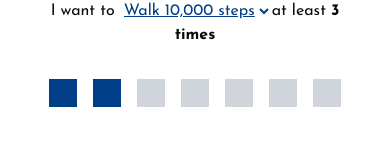
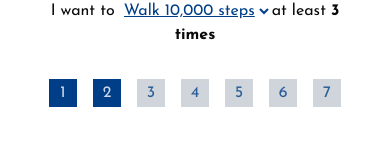
Before and after one commit to jovanmedford/whatdididothismonth-app, a Next.js app: page / in a window 390 px wide. Shown: the part 297-442 px from the top of the page. Built offline with nearby package versions, Linux system fonts and the light colour scheme.

Commit message:
chore: disable future days, clean up mobile stack, add date numbers

```diff
--- a/app/_components/homepage-demo/homepage-demo.tsx
+++ b/app/_components/homepage-demo/homepage-demo.tsx
@@ -31,7 +31,7 @@ export function HomePageDemo() {
         </form>
         <div>
             <div className="flex gap-4 w-fit mx-auto mt-8" >
-                {SQUARES.map((day) => <Square key={day} isChecked={current.successes.has(day)} isReached={isReached} onChange={() => handleToggle(day)} />)}
+                {SQUARES.map((day) => <Square key={day} day={day} isChecked={current.successes.has(day)} isReached={isReached} onChange={() => handleToggle(day)} />)}
             </div>
         </div>
     </div>)
--- a/app/_components/square/square.tsx
+++ b/app/_components/square/square.tsx
@@ -10,6 +10,7 @@ export default function Square({
     isReached = false,
     onChange = () => console.log("CLICKED"),
     disabled = false,
+    day
 }: SquareProps) {
     const prevReached = useRef(isReached);
     const [isBooping, setIsBooping] = useState(false);
@@ -28,7 +29,8 @@ export default function Square({
                 "background-transition block cursor-pointer focus:outline-2 checkbox-parent size-7",
                 getBackgroundColor(isChecked, isReached),
                 className,
-                isBooping && "boop-animation"
+                isBooping && "boop-animation",
+                disabled && "opacity-30"
             )}
             onAnimationEnd={() => setIsBooping(false)}
         >
@@ -40,20 +42,21 @@ export default function Square({
                 readOnly={!!onChange}
                 disabled={disabled}
             />
+            <span className={clsx("flex items-center justify-center h-full")}>{!disabled ? day : null}</span>
         </label>
     );
 }
 
 function getBackgroundColor(isChecked: boolean, isReached?: boolean) {
     if (isReached && isChecked) {
-        return "bg-reached hover:bg-reached/80";
+        return "bg-reached text-white hover:bg-reached/80";
     }
 
     if (isChecked) {
-        return "bg-primary-400 hover:bg-primary-400/80";
+        return "bg-primary-400 text-white/80 hover:bg-primary-400/80";
     }
 
-    return "bg-muted hover:bg-muted/80";
+    return "bg-muted text-primary-400/80 hover:bg-muted/80";
 }
 
 interface SquareProps {
@@ -61,5 +64,6 @@ interface SquareProps {
     className?: string;
     isChecked?: boolean;
     isReached?: boolean;
+    day: number
     onChange?: (event: React.ChangeEvent<HTMLInputElement>) => void;
 }
--- a/app/_components/success-square/success-square.tsx
+++ b/app/_components/success-square/success-square.tsx
@@ -8,7 +8,7 @@ import { toast } from "../toast/store";
 /**
  * Thin wrapper around Square that fires addSuccess and deleteSuccess on click, depending on the current state of the square.
  */
-export function SuccessSquare({ activityLogId, day, initialChecked, isReached, className }: SuccessSquareProps) {
+export function SuccessSquare({ activityLogId, day, initialChecked, isReached, className, disabled }: SuccessSquareProps) {
     const [checked, setChecked] = useState(initialChecked)
     const [optimisticChecked, setOptimisticChecked] = useOptimistic(checked)
     const [isPending, startTransition] = useTransition()
@@ -34,13 +34,14 @@ export function SuccessSquare({ activityLogId, day, initialChecked, isReached, c
     }
 
     return (
-        <Square className={className} isChecked={optimisticChecked} isReached={isReached} onChange={handleToggle} disabled={isPending} />
+        <Square className={className} day={day} isChecked={optimisticChecked} isReached={isReached} onChange={handleToggle} disabled={isPending || disabled} />
     )
 }
 
 
 interface SuccessSquareProps {
     className?: string
+    disabled?: boolean
     activityLogId: string
     day: number
     initialChecked: boolean
--- a/app/calendar/calendar-stack.tsx
+++ b/app/calendar/calendar-stack.tsx
@@ -1,11 +1,16 @@
+"use client"
 import { CalendarViewProps } from "@/lib/types";
 import { SuccessSquare } from "../_components/success-square";
 import { EditActivityLogButton } from "../_components/edit-activity-log-button";
 import { CalendarCheckbox } from "../_components/calendar";
 import { CalendarLabel } from "./calendar-label";
 import { getReachedStatus } from "@/lib/util";
+import { useCalendarDate } from "./date-provider";
+import { getToday, isDayDisabled } from "./status-helpers";
 
 export default function CalendarStack({ logs, days }: CalendarViewProps) {
+    const { year, month } = useCalendarDate()
+    const today = getToday()
     return (
         <div className="flex flex-col gap-12 mb-8">
             {logs.map(log => (
@@ -17,8 +22,8 @@ export default function CalendarStack({ logs, days }: CalendarViewProps) {
                         </div>
                         <EditActivityLogButton log={log} />
                     </div>
-                    <div className="grid grid-cols-7 gap-y-2 mt-2">
-                        {days.map((day) => <SuccessSquare key={day} activityLogId={log.id} day={day} initialChecked={log.successes.includes(day)} isReached={getReachedStatus(log)} />)}
+                    <div className="grid grid-cols-7 gap-2 gap-y-4 mt-2">
+                        {days.map((day) => <SuccessSquare className="w-full h-15" key={day} disabled={isDayDisabled({ year, month, day }, today)} activityLogId={log.id} day={day} initialChecked={log.successes.includes(day)} isReached={getReachedStatus(log)} />)}
                     </div>
                 </div>
 
--- a/app/calendar/calendar-table.tsx
+++ b/app/calendar/calendar-table.tsx
@@ -1,3 +1,4 @@
+"use client"
 import { CalendarViewProps } from "@/lib/types"
 import { SuccessSquare } from "../_components/success-square"
 import { EditActivityLogButton } from "../_components/edit-activity-log-button"
@@ -5,9 +6,13 @@ import { CalendarRow } from "./calendar-row"
 import { CalendarCheckbox } from "../_components/calendar"
 import { CalendarLabel } from "./calendar-label"
 import { getReachedStatus } from "@/lib/util"
+import { useCalendarDate } from "./date-provider"
+import { getToday, isDayDisabled } from "./status-helpers"
 
 
 export default function CalendarTable({ logs, days }: CalendarViewProps) {
+    const { year, month } = useCalendarDate()
+    const today = getToday()
     return (
         <table className="w-full">
             <tbody>
@@ -23,7 +28,7 @@ export default function CalendarTable({ logs, days }: CalendarViewProps) {
                             </div>
                         </td>
                         <td className="grid grid-cols-16 gap-4 p-4">
-                            {days.map((day) => <SuccessSquare key={day} activityLogId={log.id} day={day} initialChecked={log.successes.includes(day)} isReached={getReachedStatus(log)} />)}
+                            {days.map((day) => <SuccessSquare key={day} activityLogId={log.id} day={day} disabled={isDayDisabled({ year, month, day }, today)} initialChecked={log.successes.includes(day)} isReached={getReachedStatus(log)} />)}
                         </td>
                     </CalendarRow>
                 ))}
--- a/app/calendar/status-helpers.ts
+++ b/app/calendar/status-helpers.ts
@@ -1,4 +1,4 @@
-import { ActivityLogStatus, CalendarViewDate, CalendarViewToday } from "@/lib/types"
+import { ActivityLogStatus, CalendarViewDate, CalendarViewFullDate } from "@/lib/types"
 import { getDaysInMonth } from "@/lib/util"
 
 
@@ -12,7 +12,7 @@ export function getToday() {
     }
 }
 
-export function getDaysRemaining(calendarDate: CalendarViewDate, today: CalendarViewToday) {
+export function getDaysRemaining(calendarDate: CalendarViewDate, today: CalendarViewFullDate) {
     if (calendarDate.year !== today.year || calendarDate.month !== today.month) {
         return 0
     }
@@ -20,6 +20,14 @@ export function getDaysRemaining(calendarDate: CalendarViewDate, today: Calendar
     const daysInMonth = getDaysInMonth(today.year, today.month)
 
     return daysInMonth - today.day
+}
+
+export function isDayDisabled(calendarDate: CalendarViewFullDate, today: CalendarViewFullDate) {
+    if (calendarDate.year !== today.year || calendarDate.month !== today.month) {
+        return false
+    }
+
+    return today.day < calendarDate.day
 }
 
 /**
--- a/lib/types.ts
+++ b/lib/types.ts
@@ -21,8 +21,6 @@ export interface CalendarViewDate {
     month: number
 }
 
-export interface CalendarViewToday {
-    year: number
-    month: number
+export interface CalendarViewFullDate extends CalendarViewDate{
     day: number
 }
```
